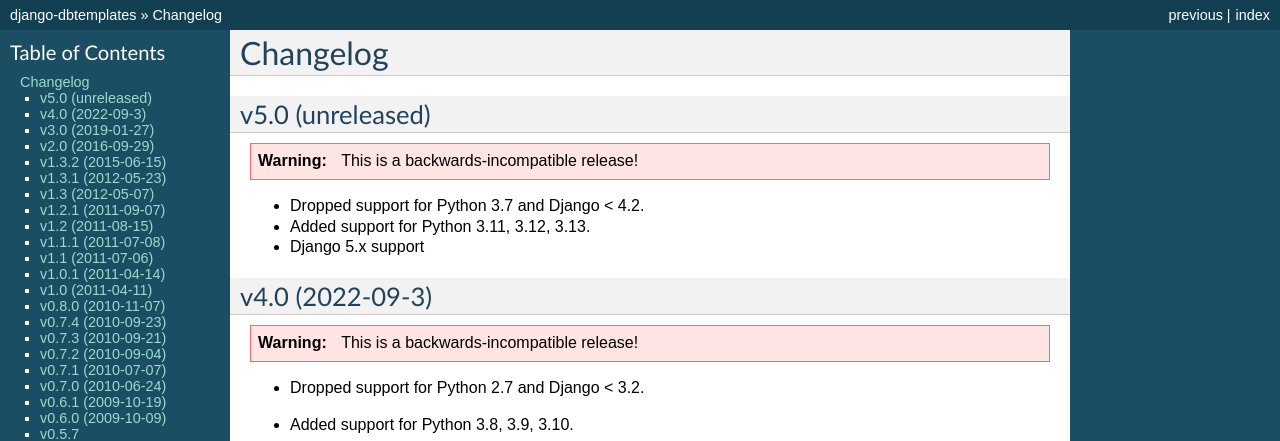
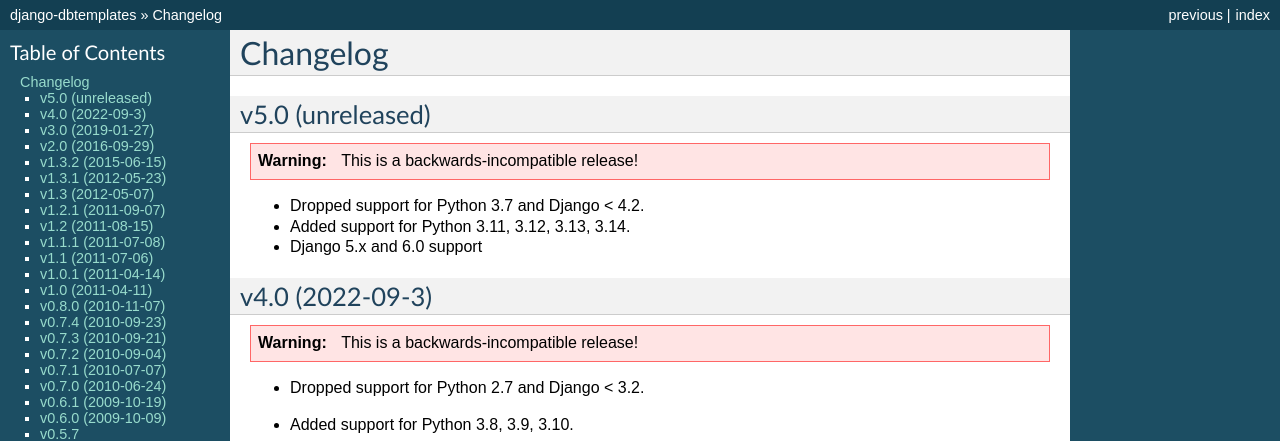
Before and after one commit to jazzband/django-dbtemplates, a Sphinx documentation site: the page built from docs/changelog.txt, in a window 1280 px wide and 900 px high. Shown: the top 441 px of the window. Built offline with Sphinx 7.4.7, drawn with Linux system fonts in a browser that asks for light colours.

Commit message:
confirm Python 3.14 support (#161)

```diff
--- a/docs/changelog.txt
+++ b/docs/changelog.txt
@@ -10,9 +10,9 @@
 
 * Dropped support for Python 3.7 and Django < 4.2.
 
-* Added support for Python 3.11, 3.12, 3.13.
+* Added support for Python 3.11, 3.12, 3.13, 3.14.
 
-* Django 5.x support
+* Django 5.x and 6.0 support
 
 v4.0 (2022-09-3)
 -----------------
--- a/pyproject.toml
+++ b/pyproject.toml
@@ -25,6 +25,7 @@
     "Programming Language :: Python :: 3.11",
     "Programming Language :: Python :: 3.12",
     "Programming Language :: Python :: 3.13",
+    "Programming Language :: Python :: 3.14",
     "Framework :: Django",
 ]
 requires-python = ">=3.8"
```
Also changed, not shown: 2 other files.
